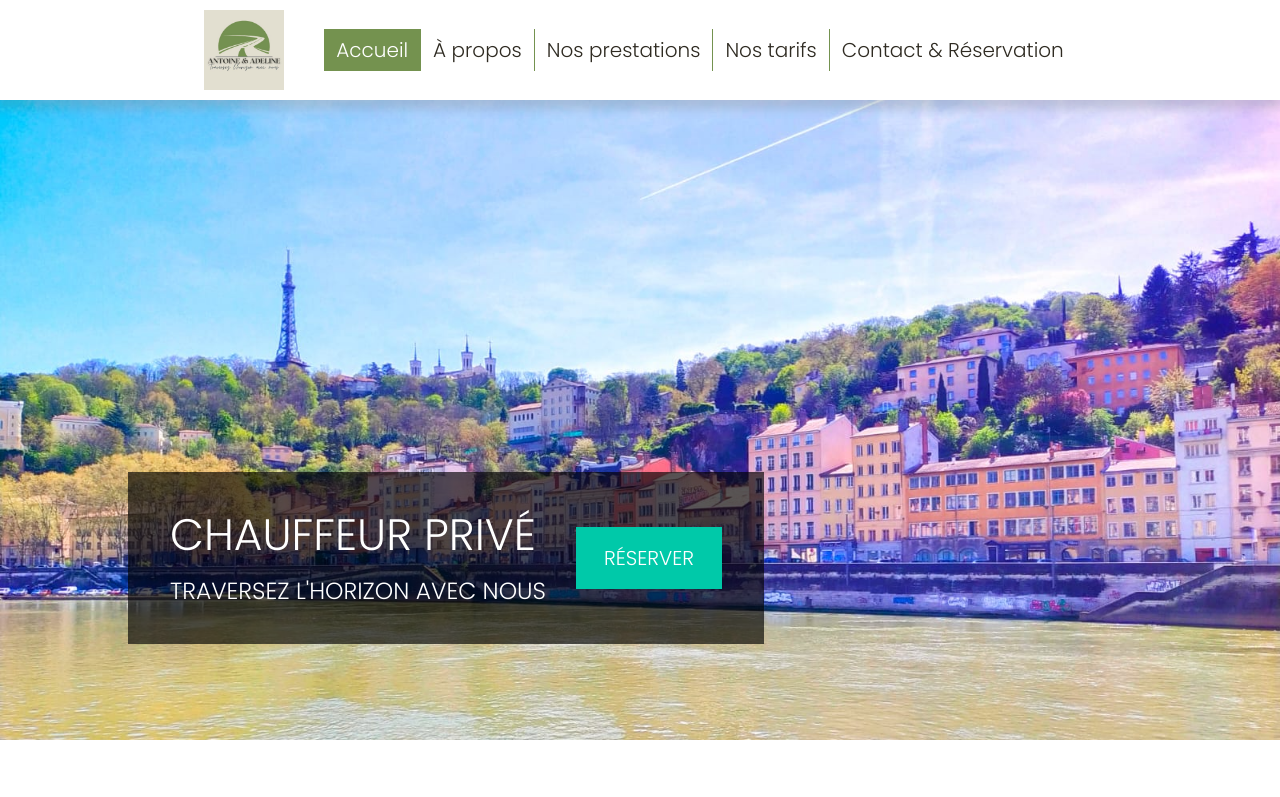
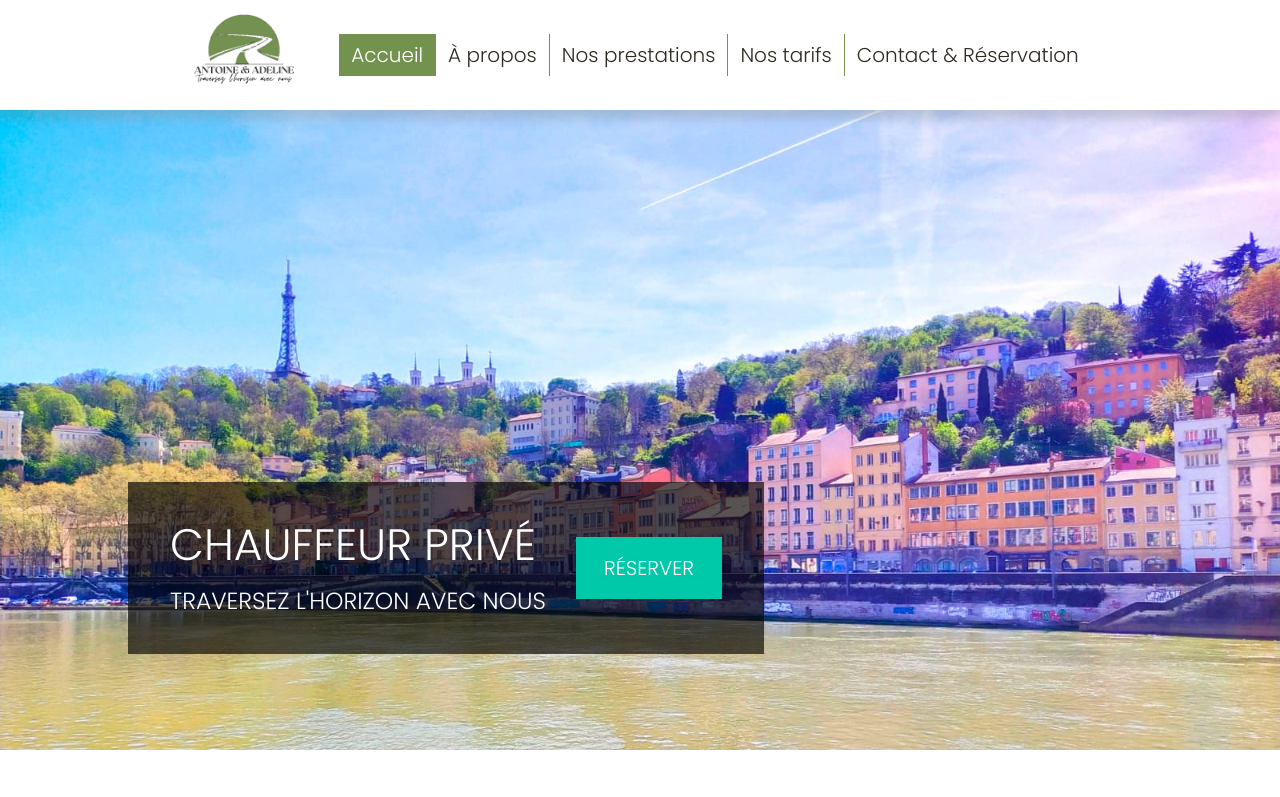
Before and after one commit to ld-web/vtc-lyon-beaujolais, a Gatsby site: page / in a window 1280 px wide. Shown: the top 797 px of the page. Built offline with nearby package versions, Linux system fonts and the light colour scheme; Gatsby itself is replaced by a stand-in of ours.

Commit message:
:zap: Updated logo + size, padding

```diff
--- a/src/components/Header.tsx
+++ b/src/components/Header.tsx
@@ -10,7 +10,7 @@ const Container = styled.header`
   position: sticky;
   top: 0px;
   z-index: 30;
-  padding: 0.5rem 2rem;
+  padding: 0rem 2rem;
   background-color: ${({ theme }) => theme.colors.headerBg};
   display: flex;
   justify-content: space-between;
@@ -23,13 +23,13 @@ const Container = styled.header`
 `;
 
 export default function Header() {
-  const logo_dimension = 80;
+  const logo_dimension = 110;
 
   return (
     <Container>
       <Link to="/">
         <StaticImage
-          src="../images/logo_fond_clair.jpg"
+          src="../images/logo_transparent.jpg"
           alt="Title"
           placeholder="blurred"
           width={logo_dimension}
```
Also changed, not shown: src/images/logo_transparent.jpg (added).
